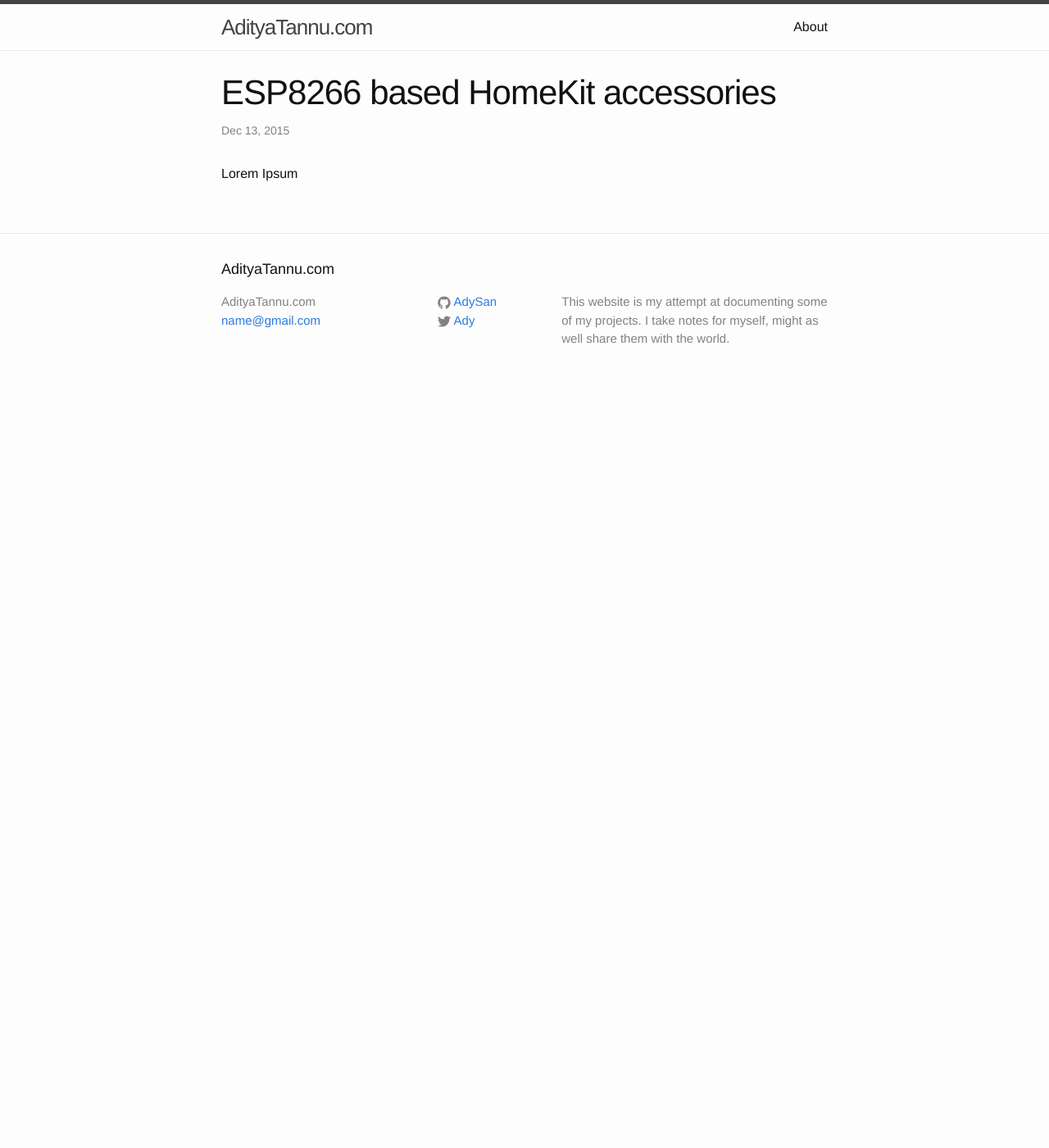
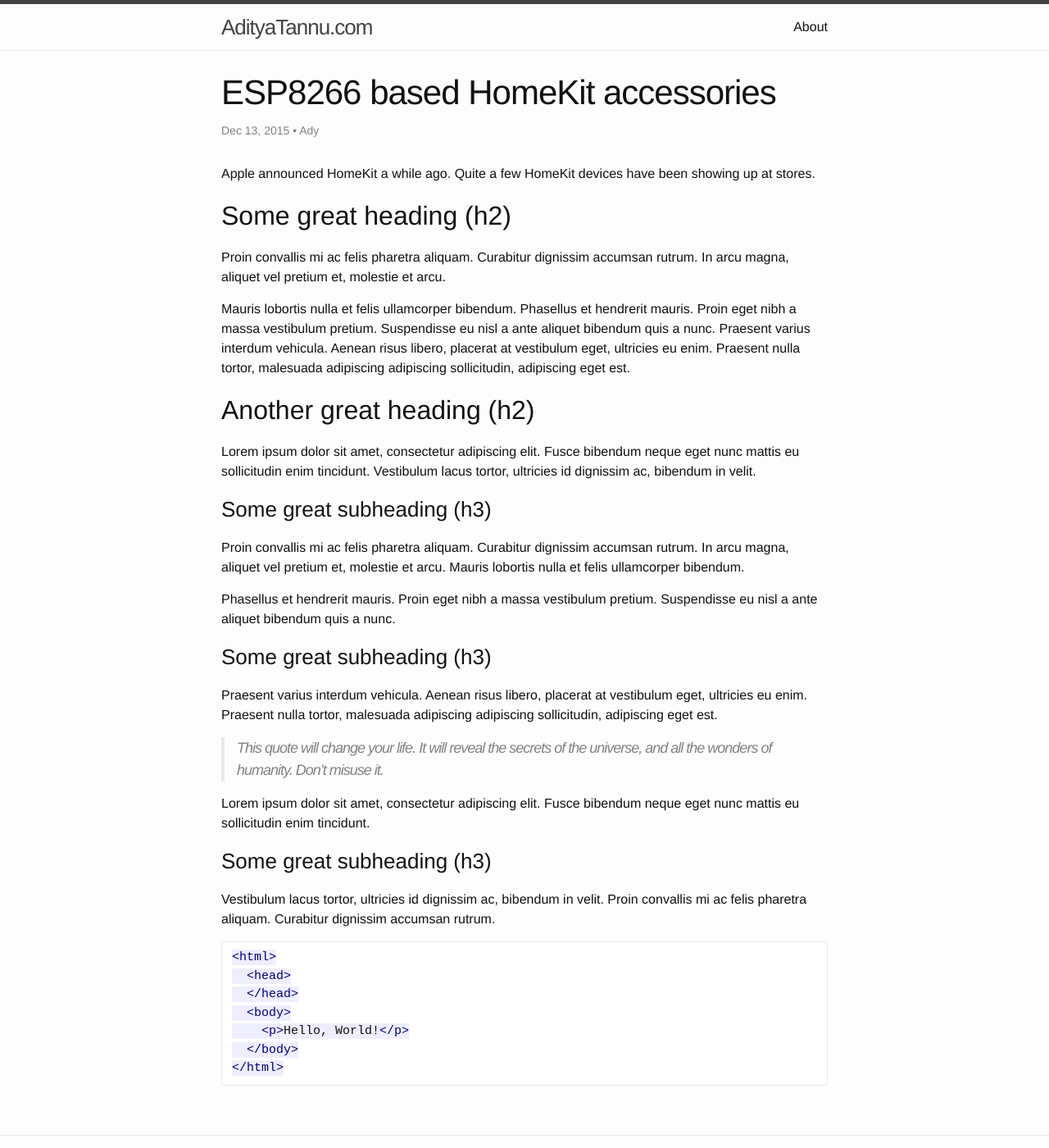
Before and after one commit to AdySan/AdityaTannu.com, a Jekyll site: the page built from _posts/2015-12-13-ESP8266-based-HomeKit-accessories.markdown, in a window 1280 px wide and 1400 px high. Shown: the whole window at 82% size. Built offline with Jekyll 4.4.1, drawn with Linux system fonts in a browser that asks for light colours; comment, search, counter and statistics services are not loaded.

Commit message:
adding comments and Rpi draft

````diff
--- /dev/null
+++ b/_includes/disqus.html
@@ -0,0 +1,13 @@
+<div id="disqus_thread"></div>
+<script type="text/javascript">
+    /* * * CONFIGURATION VARIABLES: EDIT BEFORE PASTING INTO YOUR WEBPAGE * * */
+    var disqus_shortname = 'adysan'; // required: replace example with your forum shortname
+
+    /* * * DON'T EDIT BELOW THIS LINE * * */
+    (function() {
+        var dsq = document.createElement('script'); dsq.type = 'text/javascript'; dsq.async = true;
+        dsq.src = '//' + disqus_shortname + '.disqus.com/embed.js';
+        (document.getElementsByTagName('head')[0] || document.getElementsByTagName('body')[0]).appendChild(dsq);
+    })();
+</script>
+<noscript>Please enable JavaScript to view the <a href="http://disqus.com/?ref_noscript">comments powered by Disqus.</a></noscript>
--- a/_layouts/post.html
+++ b/_layouts/post.html
@@ -12,4 +12,7 @@ layout: default
     {{ content }}
   </article>
 
+	{% include disqus.html %}
+
+
 </div>
--- a/_posts/2015-12-13-ESP8266-based-HomeKit-accessories.markdown
+++ b/_posts/2015-12-13-ESP8266-based-HomeKit-accessories.markdown
@@ -3,6 +3,45 @@ layout: post
 title:  "ESP8266 based HomeKit accessories"
 date:   2015-12-13 12:00:00
 categories: blog post
+author: "Ady"
 ---
 
-Lorem Ipsum
+Apple announced HomeKit a while ago. Quite a few HomeKit devices have been showing up at stores.
+
+## Some great heading (h2)
+
+Proin convallis mi ac felis pharetra aliquam. Curabitur dignissim accumsan rutrum. In arcu magna, aliquet vel pretium et, molestie et arcu.
+
+Mauris lobortis nulla et felis ullamcorper bibendum. Phasellus et hendrerit mauris. Proin eget nibh a massa vestibulum pretium. Suspendisse eu nisl a ante aliquet bibendum quis a nunc. Praesent varius interdum vehicula. Aenean risus libero, placerat at vestibulum eget, ultricies eu enim. Praesent nulla tortor, malesuada adipiscing adipiscing sollicitudin, adipiscing eget est.
+
+## Another great heading (h2)
+
+Lorem ipsum dolor sit amet, consectetur adipiscing elit. Fusce bibendum neque eget nunc mattis eu sollicitudin enim tincidunt. Vestibulum lacus tortor, ultricies id dignissim ac, bibendum in velit.
+
+### Some great subheading (h3)
+
+Proin convallis mi ac felis pharetra aliquam. Curabitur dignissim accumsan rutrum. In arcu magna, aliquet vel pretium et, molestie et arcu. Mauris lobortis nulla et felis ullamcorper bibendum.
+
+Phasellus et hendrerit mauris. Proin eget nibh a massa vestibulum pretium. Suspendisse eu nisl a ante aliquet bibendum quis a nunc.
+
+### Some great subheading (h3)
+
+Praesent varius interdum vehicula. Aenean risus libero, placerat at vestibulum eget, ultricies eu enim. Praesent nulla tortor, malesuada adipiscing adipiscing sollicitudin, adipiscing eget est.
+
+> This quote will change your life. It will reveal the secrets of the universe, and all the wonders of humanity. Don't misuse it.
+
+Lorem ipsum dolor sit amet, consectetur adipiscing elit. Fusce bibendum neque eget nunc mattis eu sollicitudin enim tincidunt.
+
+### Some great subheading (h3)
+
+Vestibulum lacus tortor, ultricies id dignissim ac, bibendum in velit. Proin convallis mi ac felis pharetra aliquam. Curabitur dignissim accumsan rutrum.
+
+```html
+<html>
+  <head>
+  </head>
+  <body>
+    <p>Hello, World!</p>
+  </body>
+</html>
+```
````
Also changed, not shown: _posts/2015-12-13-Raspberry-Pi.markdown (added, +159 -0 lines).
